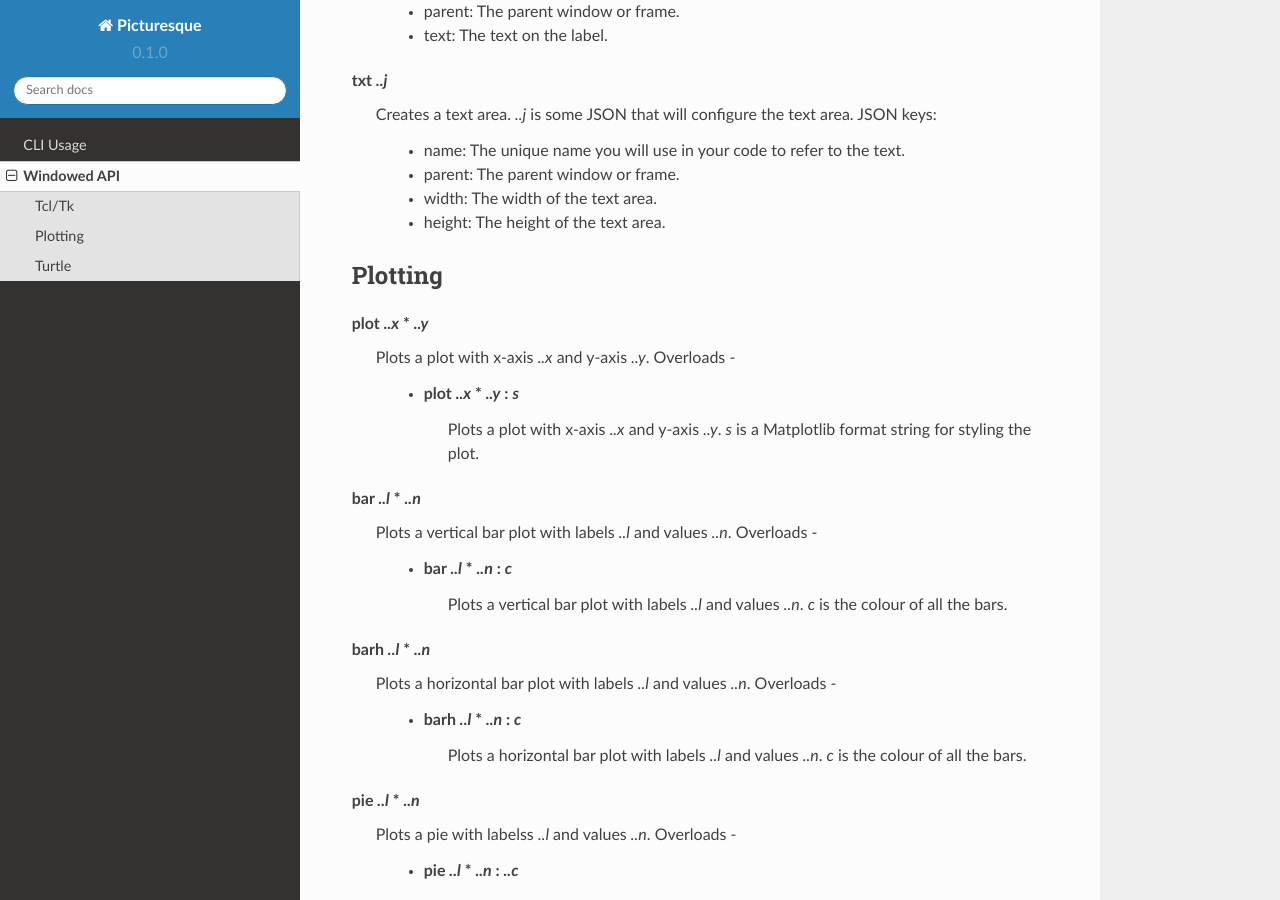
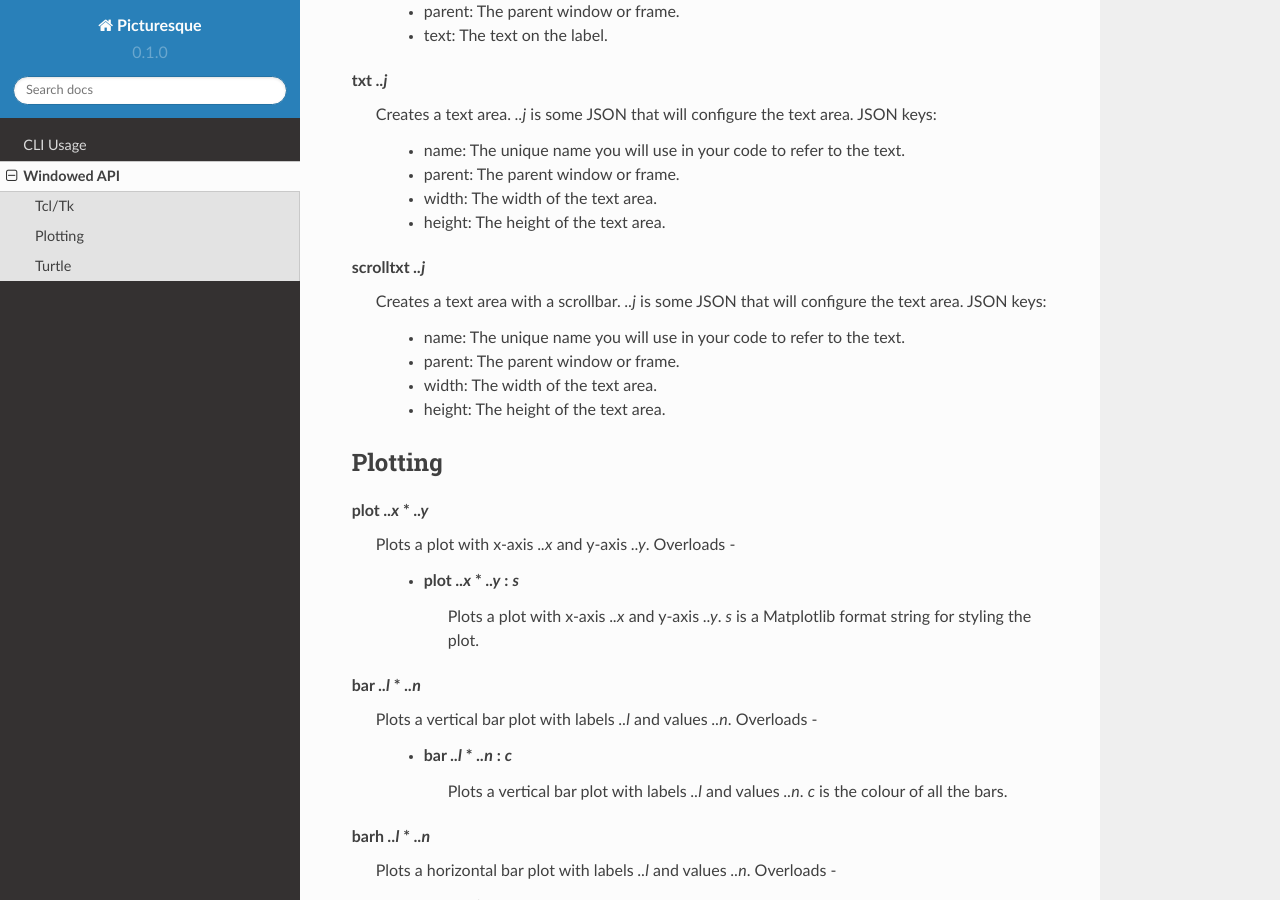
Before and after one commit to tiashDev/pic-docs, a Sphinx documentation site: the page built from docs/source/win-api.rst, in a window 1280 px wide and 900 px high, scrolled down 997 px. Built offline with Sphinx 7.4.7 and the Read the Docs theme 2.0.0, drawn with Linux system fonts in a browser that asks for light colours.

Commit message:
Update win-api.rst

```diff
--- a/docs/source/win-api.rst
+++ b/docs/source/win-api.rst
@@ -57,6 +57,16 @@
 
 txt *..j*
    Creates a text area. *..j* is some JSON that will configure the text area.
+   JSON keys:
+      * name: The unique name you will use in your code to refer to the text.
+      * parent: The parent window or frame.
+      * width: The width of the text area.
+      * height: The height of the text area.
+
+.. _scrolltxt:
+
+scrolltxt *..j*
+   Creates a text area with a scrollbar. *..j* is some JSON that will configure the text area.
    JSON keys:
       * name: The unique name you will use in your code to refer to the text.
       * parent: The parent window or frame.
```
